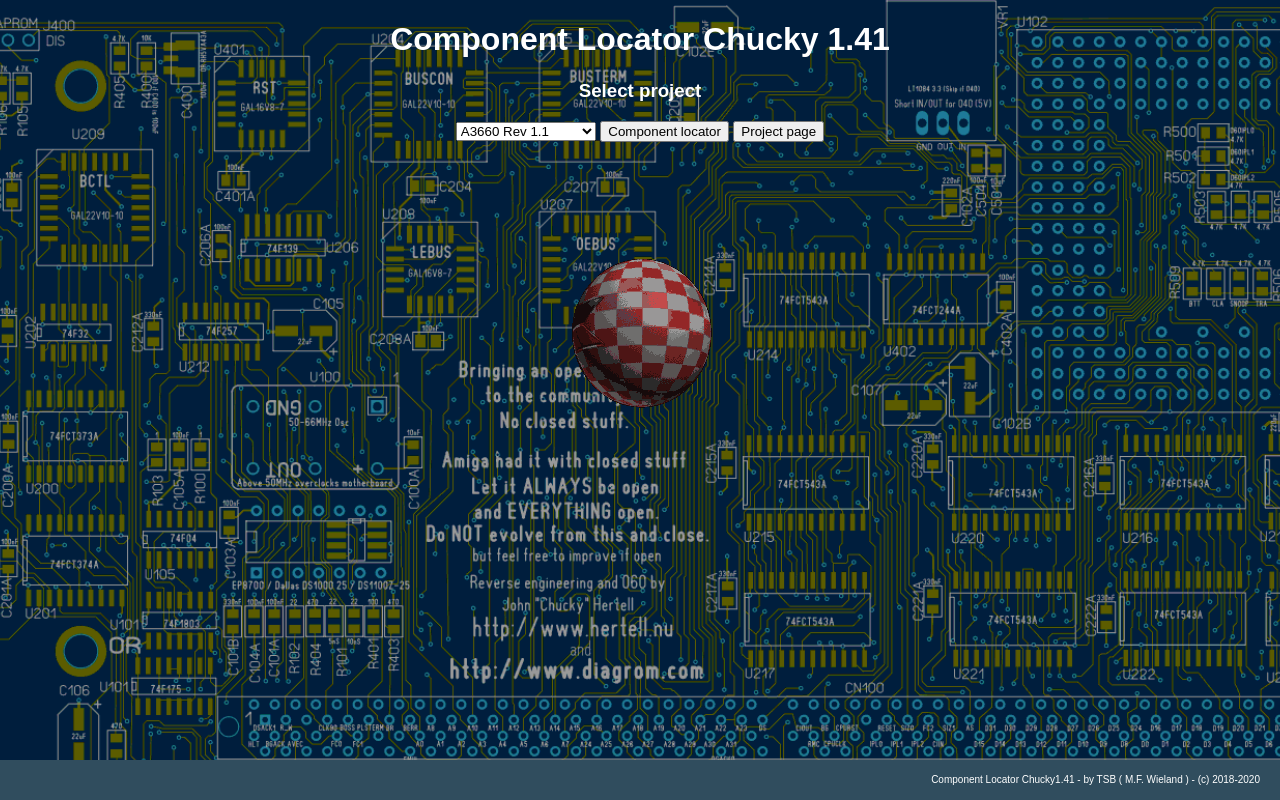
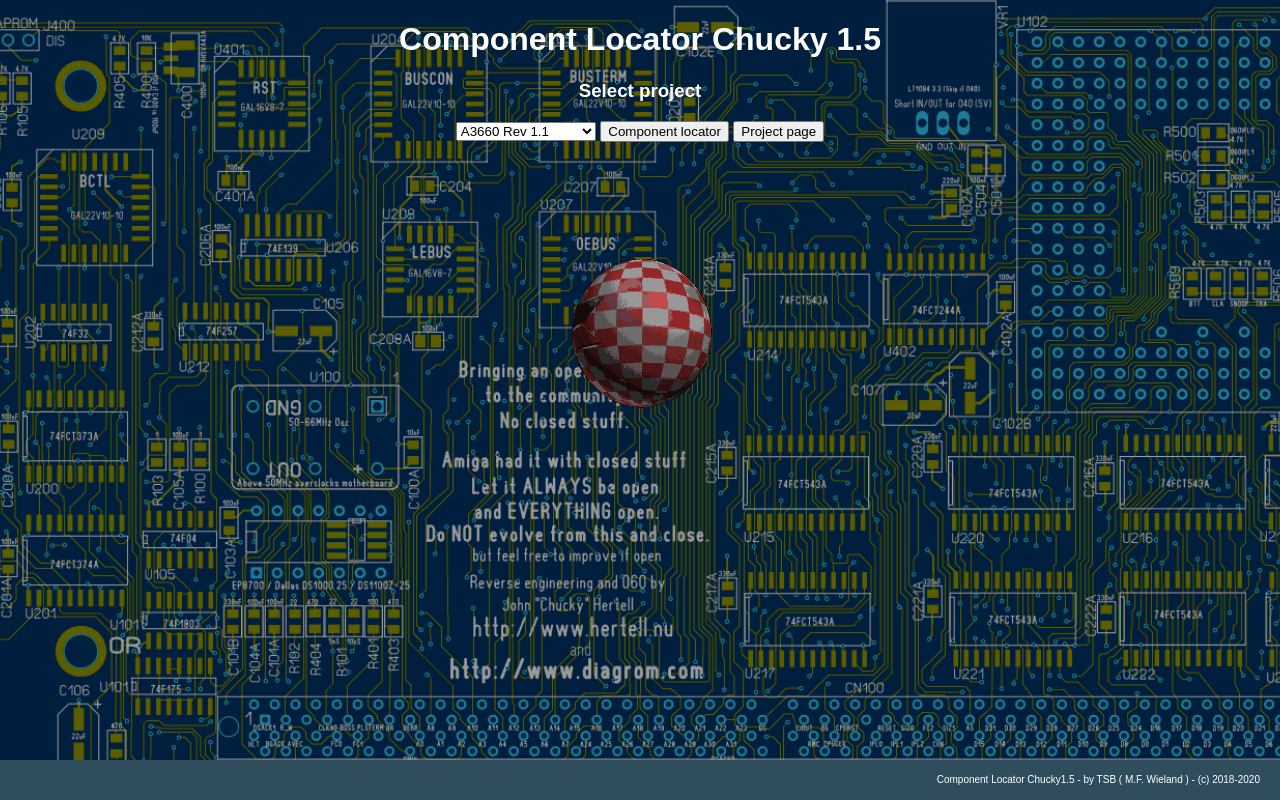
Before and after one commit to iamtsb/component-locator, a PHP site: page / in a window 1280 px wide. Run offline with PHP 8.4, Linux system fonts and the light colour scheme; some libraries are stand-ins or nearby versions.

Commit message:
Update version.inc.php

```diff
--- a/version.inc.php
+++ b/version.inc.php
@@ -5,8 +5,8 @@
 	 *
 	 * Written & released by M.F. Wieland (TSB)
 	 *
-	 * Version 1.41
-	 * Release date: 11-12-2020
+	 * Version 1.5
+	 * Release date: 16-06-2026
 	 *
 	 * This project has initially been created for John "Chucky" Hertell
 	 *
@@ -15,5 +15,5 @@
 	 * This file is part of the Component Locator Chucky
 	 */
 
-	$version = '1.41';
+	$version = '1.5';
 ?>
```
